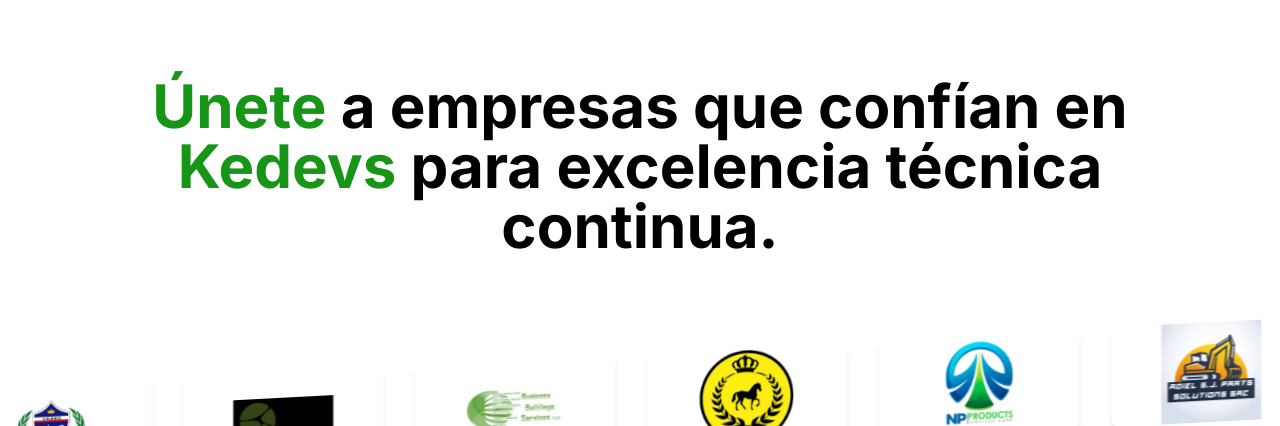
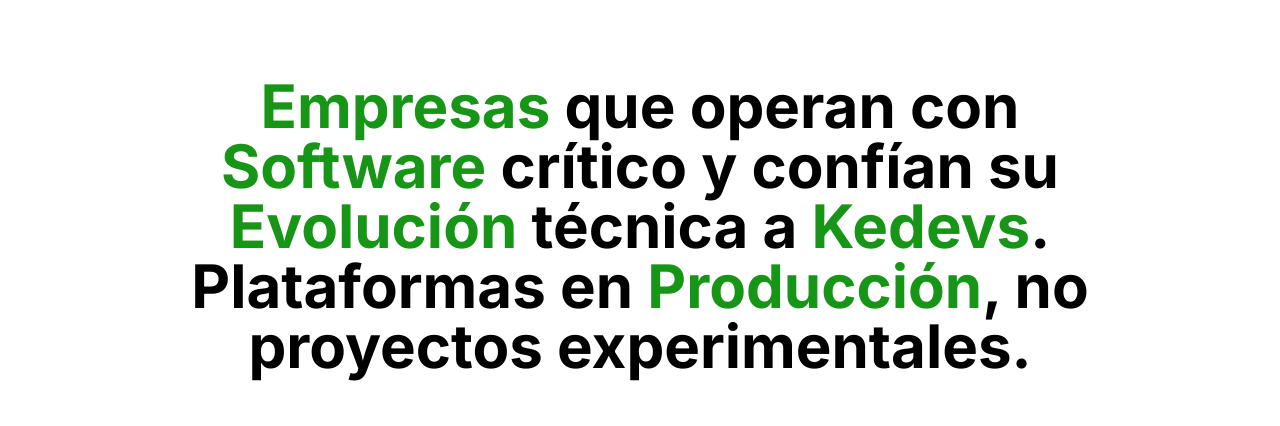
Before and after one commit to edymg/kedevsgl, a Next.js app: page / in a window 1280 px wide. Shown: the part 812-1238 px from the top of the page. Built offline with nearby package versions, Linux system fonts and the light colour scheme.

Commit message:
Update Partners component text for clarity and impact

```diff
--- a/src/app/(public)/landing/components/Partners.tsx
+++ b/src/app/(public)/landing/components/Partners.tsx
@@ -13,9 +13,13 @@
         transition={{ duration: 0.8, ease: "easeOut" }}
         viewport={{ once: false, amount: 0.5 }}
       >
-        <span className="text-green-letter">Únete </span>a empresas que confían
-        en <span className="text-green-letter">Kedevs </span>para excelencia
-        técnica continua.
+        <span className="text-green-letter">Empresas </span>que operan con{" "}
+        <span className="text-green-letter capitalize">software </span>crítico y
+        confían su{" "}
+        <span className="text-green-letter capitalize">evolución </span> técnica
+        a <span className="text-green-letter">Kedevs</span>. Plataformas en{" "}
+        <span className="text-green-letter capitalize">producción</span>, no
+        proyectos experimentales.
       </motion.h2>
 
       <DiagonalBrandCarousel />
```
